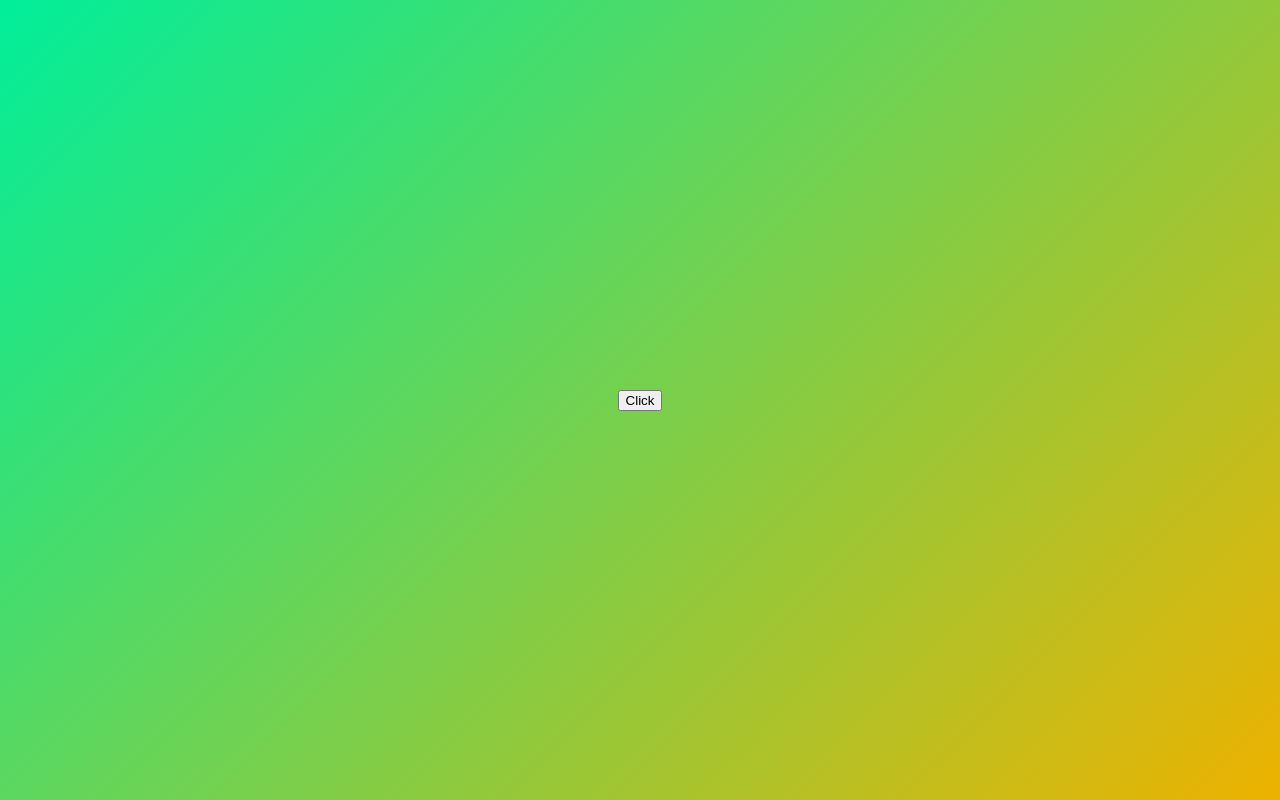
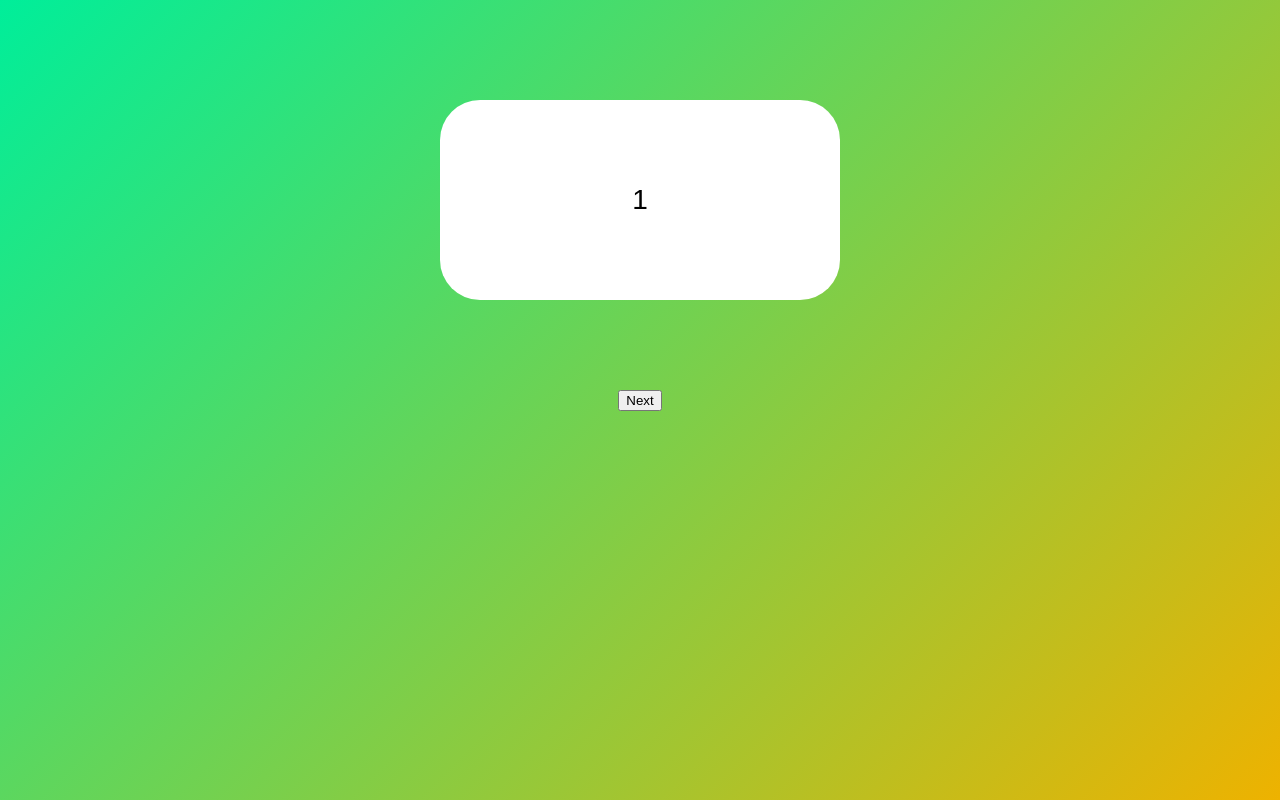
Before and after one commit to HyeonWooGa/react-ts__framer-motion__practice, a React (Create React App) app: page / in a window 1280 px wide. Built offline with nearby package versions, Linux system fonts and the light colour scheme.

Commit message:
Slider 기본

```diff
--- a/src/App.tsx
+++ b/src/App.tsx
@@ -9,6 +9,7 @@
   justify-content: center;
   align-items: center;
   background: linear-gradient(135deg, rgb(0, 238, 154), rgb(238, 178, 0));
+  flex-direction: column;
 `;
 
 const Box = styled(motion.div)`
@@ -16,32 +17,56 @@
   height: 200px;
   background-color: rgba(255, 255, 255, 1);
   border-radius: 40px;
+  display: flex;
+  justify-content: center;
+  align-items: center;
+  font-size: 28px;
   position: absolute;
   top: 100px;
 `;
 
 const boxVariants = {
-  initial: { opacity: 0, scale: 0 },
-  visible: { opacity: 1, scale: 1, rotateZ: 360 },
-  leaving: { opacity: 0, scale: 0, y: 50 },
+  invisible: { x: -500, opacity: 0, scale: 0 },
+  visible: {
+    x: 0,
+    opacity: 1,
+    scale: 1,
+    transition: {
+      duration: 1,
+    },
+  },
+  exit: {
+    x: 500,
+    opacity: 0,
+    scale: 0,
+    rotateX: 180,
+    transition: {
+      duration: 1,
+    },
+  },
 };
 
 function App() {
-  const [showing, setShowing] = useState(false);
-  const toggleShowing = () => setShowing((prev) => !prev);
+  const [visible, setVisible] = useState(1);
+  const nextPlease = () => setVisible((prev) => (prev === 10 ? 10 : prev + 1));
   return (
     <Wrapper>
-      <button onClick={toggleShowing}>Click</button>
       <AnimatePresence>
-        {showing ? (
-          <Box
-            variants={boxVariants}
-            initial="initial"
-            animate="visible"
-            exit="leaving"
-          />
-        ) : null}
+        {[1, 2, 3, 4, 5, 6, 7, 8, 9, 10].map((i) =>
+          i === visible ? (
+            <Box
+              variants={boxVariants}
+              initial="invisible"
+              animate="visible"
+              exit="exit"
+              key={i}
+            >
+              {i}
+            </Box>
+          ) : null
+        )}
       </AnimatePresence>
+      <button onClick={nextPlease}>Next</button>
     </Wrapper>
   );
 }
```
